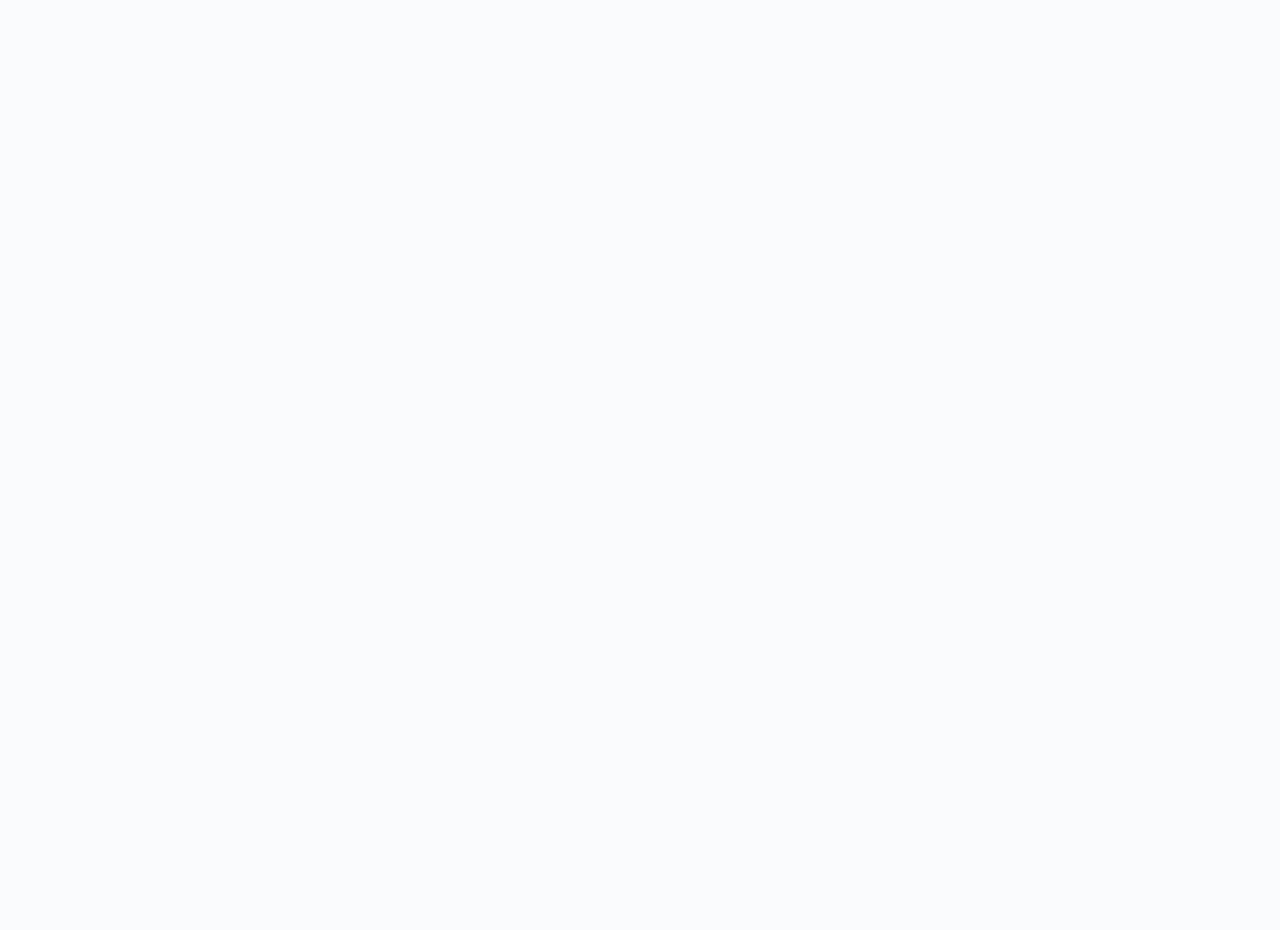
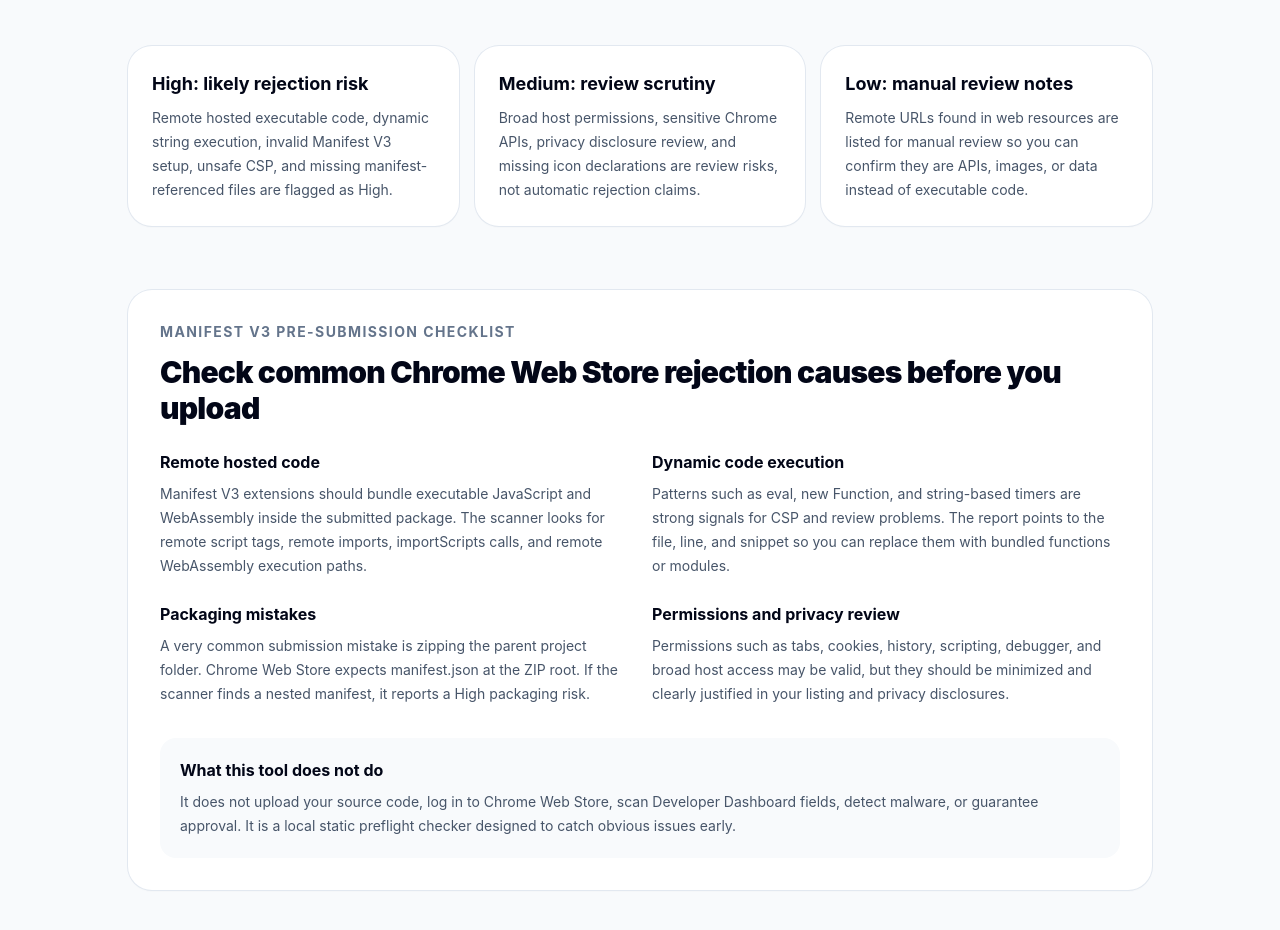
Before and after one commit to whywbhydyq/chrome-extension-rejection-checker, a React (Vite) app: page / in a window 1280 px wide. Shown: the part 594-1524 px from the top of the page. Before the commit the page ends 800 px from the top, so only its background shows below. Built offline with nearby package versions, Linux system fonts and the light colour scheme.

Commit message:
Add homepage SEO content and severity guide

```diff
--- a/src/app/App.tsx
+++ b/src/app/App.tsx
@@ -9,6 +9,56 @@ function resultTitle(report: ScanReport): string {
   if (report.summary.medium > 0) return 'Review recommended'
   if (report.summary.low > 0) return 'Manual review notes found'
   return 'No findings detected'
+}
+
+function SeverityGuide() {
+  return (
+    <section className="mt-12 grid gap-4 md:grid-cols-3">
+      <div className="rounded-3xl bg-white p-6 shadow-sm ring-1 ring-slate-200">
+        <h2 className="text-lg font-bold">High: likely rejection risk</h2>
+        <p className="mt-2 text-sm leading-6 text-slate-600">Remote hosted executable code, dynamic string execution, invalid Manifest V3 setup, unsafe CSP, and missing manifest-referenced files are flagged as High.</p>
+      </div>
+      <div className="rounded-3xl bg-white p-6 shadow-sm ring-1 ring-slate-200">
+        <h2 className="text-lg font-bold">Medium: review scrutiny</h2>
+        <p className="mt-2 text-sm leading-6 text-slate-600">Broad host permissions, sensitive Chrome APIs, privacy disclosure review, and missing icon declarations are review risks, not automatic rejection claims.</p>
+      </div>
+      <div className="rounded-3xl bg-white p-6 shadow-sm ring-1 ring-slate-200">
+        <h2 className="text-lg font-bold">Low: manual review notes</h2>
+        <p className="mt-2 text-sm leading-6 text-slate-600">Remote URLs found in web resources are listed for manual review so you can confirm they are APIs, images, or data instead of executable code.</p>
+      </div>
+    </section>
+  )
+}
+
+function SeoContent() {
+  return (
+    <section className="mt-16 rounded-3xl bg-white p-6 shadow-sm ring-1 ring-slate-200 md:p-8">
+      <p className="text-sm font-bold uppercase tracking-widest text-slate-500">Manifest V3 pre-submission checklist</p>
+      <h2 className="mt-3 text-3xl font-black tracking-tight">Check common Chrome Web Store rejection causes before you upload</h2>
+      <div className="mt-6 grid gap-6 md:grid-cols-2">
+        <article>
+          <h3 className="font-bold">Remote hosted code</h3>
+          <p className="mt-2 text-sm leading-6 text-slate-600">Manifest V3 extensions should bundle executable JavaScript and WebAssembly inside the submitted package. The scanner looks for remote script tags, remote imports, importScripts calls, and remote WebAssembly execution paths.</p>
+        </article>
+        <article>
+          <h3 className="font-bold">Dynamic code execution</h3>
+          <p className="mt-2 text-sm leading-6 text-slate-600">Patterns such as eval, new Function, and string-based timers are strong signals for CSP and review problems. The report points to the file, line, and snippet so you can replace them with bundled functions or modules.</p>
+        </article>
+        <article>
+          <h3 className="font-bold">Packaging mistakes</h3>
+          <p className="mt-2 text-sm leading-6 text-slate-600">A very common submission mistake is zipping the parent project folder. Chrome Web Store expects manifest.json at the ZIP root. If the scanner finds a nested manifest, it reports a High packaging risk.</p>
+        </article>
+        <article>
+          <h3 className="font-bold">Permissions and privacy review</h3>
+          <p className="mt-2 text-sm leading-6 text-slate-600">Permissions such as tabs, cookies, history, scripting, debugger, and broad host access may be valid, but they should be minimized and clearly justified in your listing and privacy disclosures.</p>
+        </article>
+      </div>
+      <div className="mt-8 rounded-2xl bg-slate-50 p-5">
+        <h3 className="font-bold">What this tool does not do</h3>
+        <p className="mt-2 text-sm leading-6 text-slate-600">It does not upload your source code, log in to Chrome Web Store, scan Developer Dashboard fields, detect malware, or guarantee approval. It is a local static preflight checker designed to catch obvious issues early.</p>
+      </div>
+    </section>
+  )
 }
 
 export function App() {
@@ -44,7 +94,7 @@ export function App() {
       <section className="mx-auto max-w-5xl">
         <div className="text-center">
           <p className="text-sm font-bold uppercase tracking-widest text-slate-500">Free local scanner</p>
-          <h1 className="mt-4 text-4xl font-black tracking-tight sm:text-6xl">Chrome Web Store Rejection Checker</h1>
+          <h1 className="mt-4 text-4xl font-black tracking-tight sm:text-6xl">Free Local Chrome Web Store Rejection Checker</h1>
           <p className="mx-auto mt-5 max-w-3xl text-lg leading-8 text-slate-600">
             Scan your Chrome extension ZIP for common Manifest V3 rejection risks before submitting.
             <strong className="text-slate-950"> Runs locally. Your extension never leaves your browser.</strong>
@@ -132,6 +182,9 @@ export function App() {
             </div>
           </section>
         )}
+
+        <SeverityGuide />
+        <SeoContent />
       </section>
     </main>
   )
```
